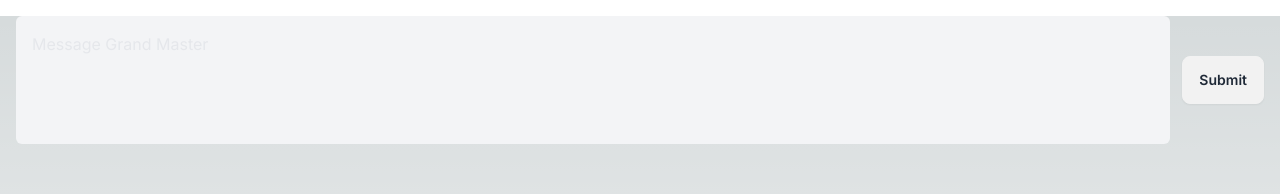
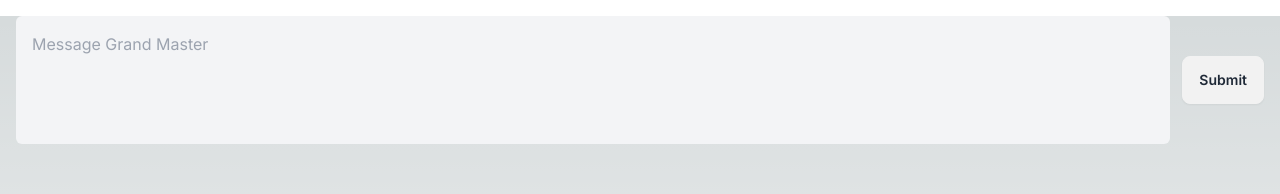
Before and after one commit to jcodes89/ai-chat-app, a Next.js app: page /components/chat in a window 1280 px wide. Shown: the top 194 px of the page. Built offline with nearby package versions, Linux system fonts and the light colour scheme.

Commit message:
update to chat text

```diff
--- a/app/components/chat/page.tsx
+++ b/app/components/chat/page.tsx
@@ -28,7 +28,7 @@ const Chat = () => {
     <>
         {renderedResponse()}
         <form onSubmit={handleSubmit} className="h-auto w-full flex md:flex-row flex-col justify-center items-center px-4">
-          <textarea onChange={handleInputChange} typeof="text" value={input} placeholder='Message Grand Master'  className="h-32 bg-gray-100  rounded-md outline-none p-4 w-full resize-none placeholder:text-gray-200 "/>
+          <textarea onChange={handleInputChange} typeof="text" value={input} placeholder='Message Grand Master'  className="h-32 bg-gray-100  rounded-md outline-none p-4 w-full resize-none placeholder:text-gray-400 "/>
           <button type="submit" className="btn md:ml-3 my-3">Submit</button>
         </form>
     </>
```
